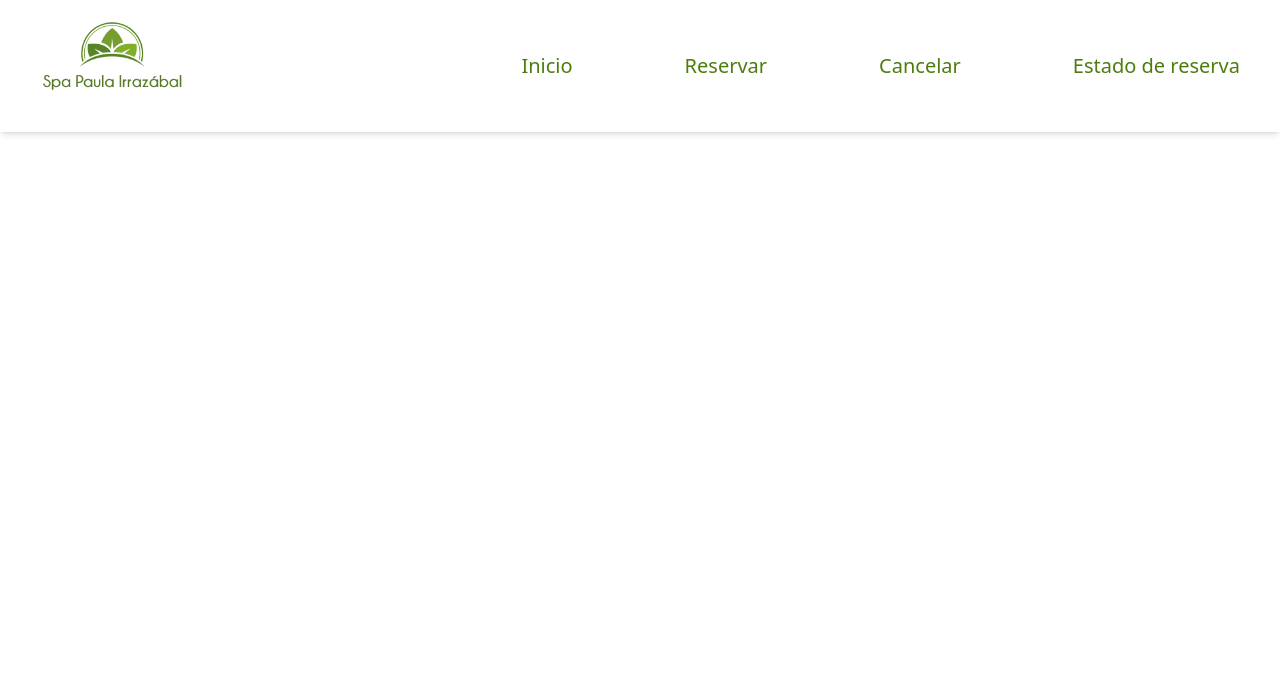
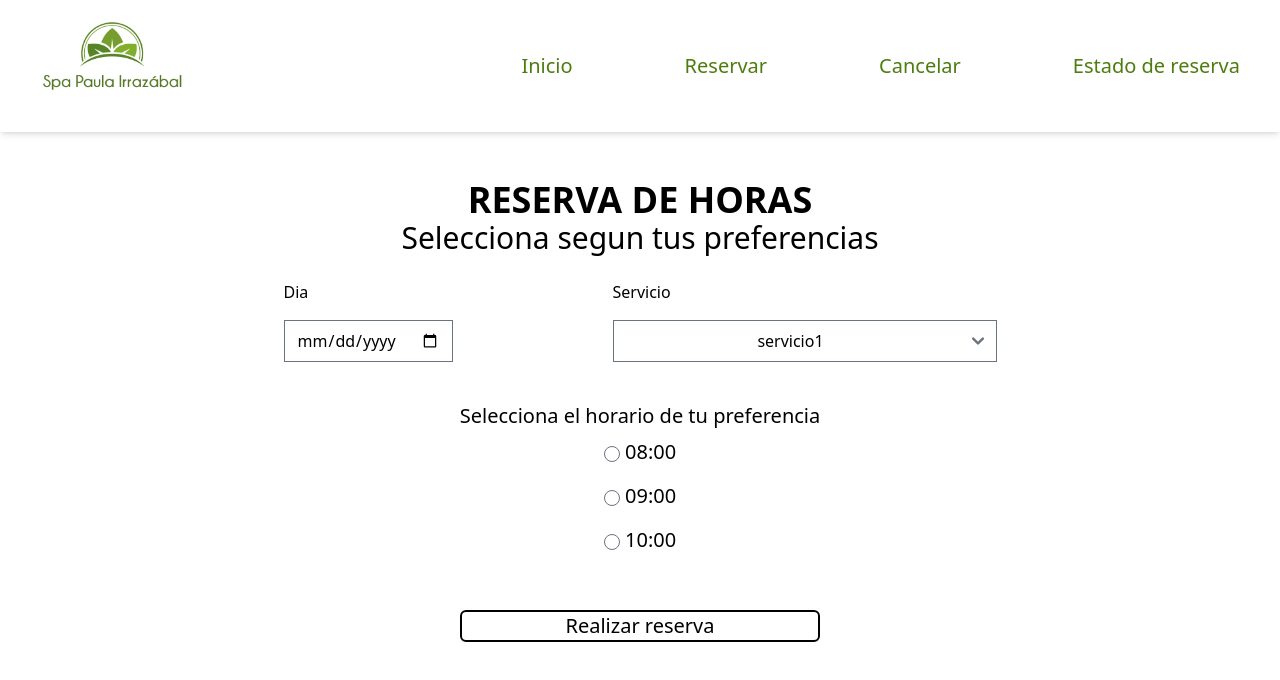
Before and after one commit to Pepinosky/Agenda-Spa, a React (Create React App) app: page /reservation in a window 1280 px wide. Before the commit this address had no page. Shown: the top 680 px of the page. Built offline with nearby package versions, Linux system fonts and the light colour scheme.

Commit message:
route change for github page

```diff
--- a/src/App.jsx
+++ b/src/App.jsx
@@ -10,7 +10,7 @@ function App() {
    <div className="flex justify-center min-h-screen bg-white text-black ">
     <NavBar />
     <Switch >
-       <Route path="/" component={Reservation} />
+       <Route path="/reservation" component={Reservation} />
        <Route component={NotFound} />
      </Switch>
    </div>
--- a/src/components/layout/NavBar.jsx
+++ b/src/components/layout/NavBar.jsx
@@ -5,7 +5,7 @@ const NavBar = () => {
 
     let Links = [
         {name: "Inicio", link:"/"},
-        {name: "Reservar", link:"/"},
+        {name: "Reservar", link:"/Reservar"},
         {name: "Cancelar", link:"/"},
         {name: "Estado de reserva", link:"/"},
 
```
